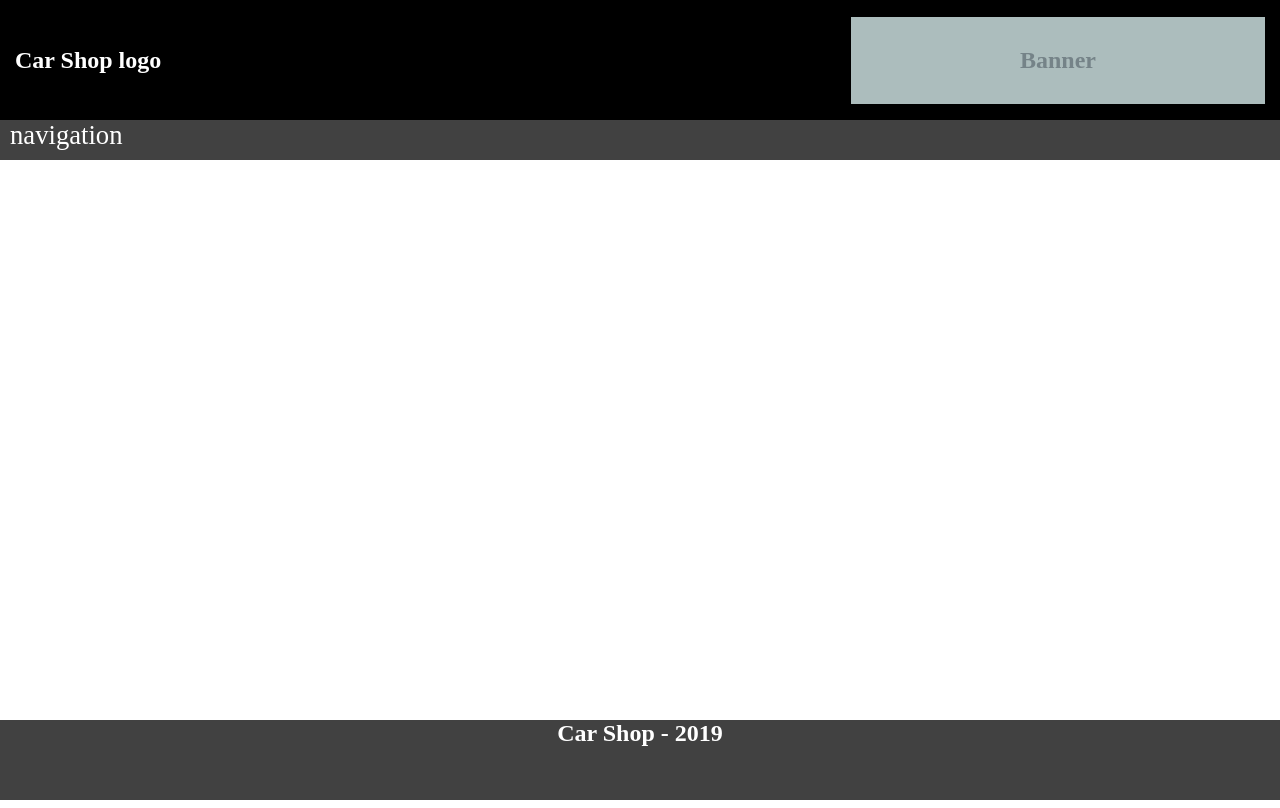
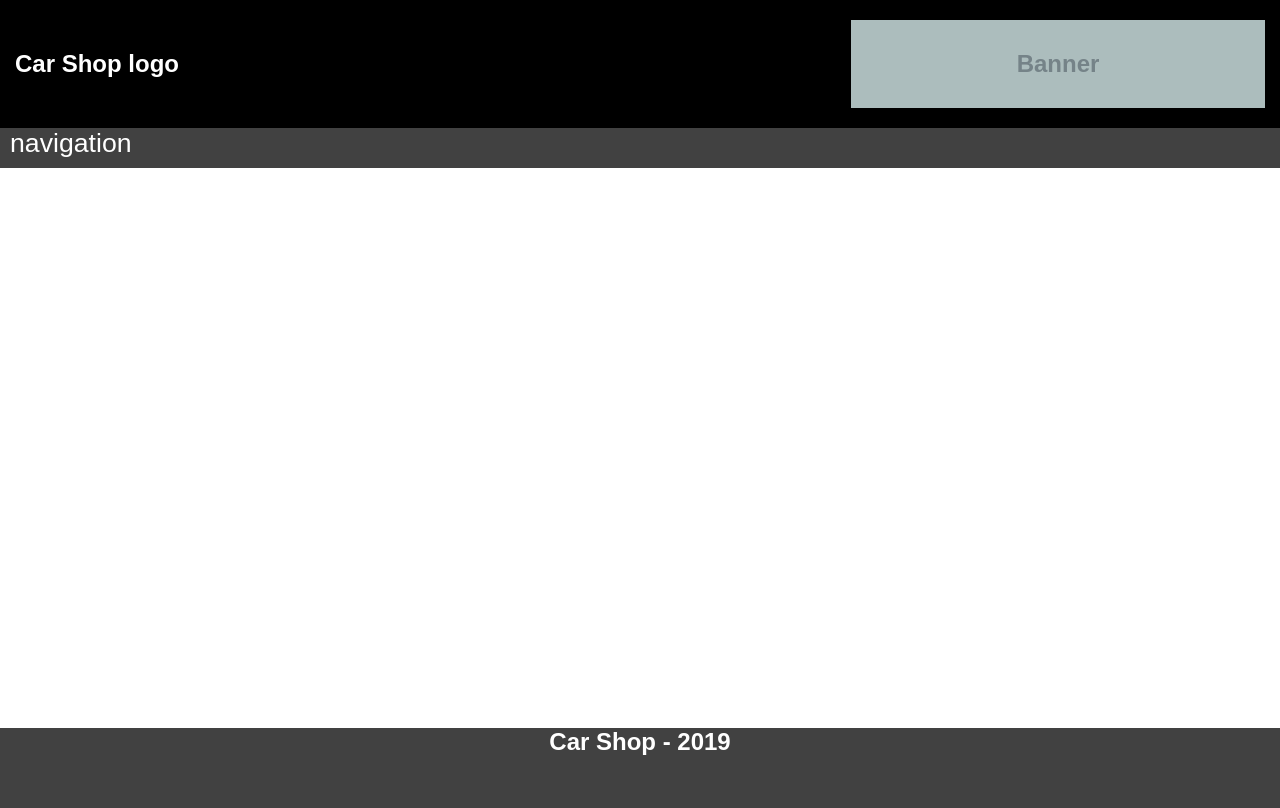
Before and after one commit to SebiCF/WF-JS-Day05-Sebastian-Max, a plain HTML site: page index.html in a window 1280 px wide. Drawn offline with Linux system fonts and the light colour scheme.

Commit message:
css from vs code plugin

```diff
--- a/css/style.scss
+++ b/css/style.scss
@@ -3,10 +3,11 @@ $header-distance: 15px;
 * {
     margin: 0;
     padding: 0;
+    font-family: sans-serif;
 }
 
 header {
-    height: 15vh;
+    height: 16vh;
 
     display: flex;
     justify-content: space-between;
```
Also changed, not shown: css/style.css, 1 other file.
